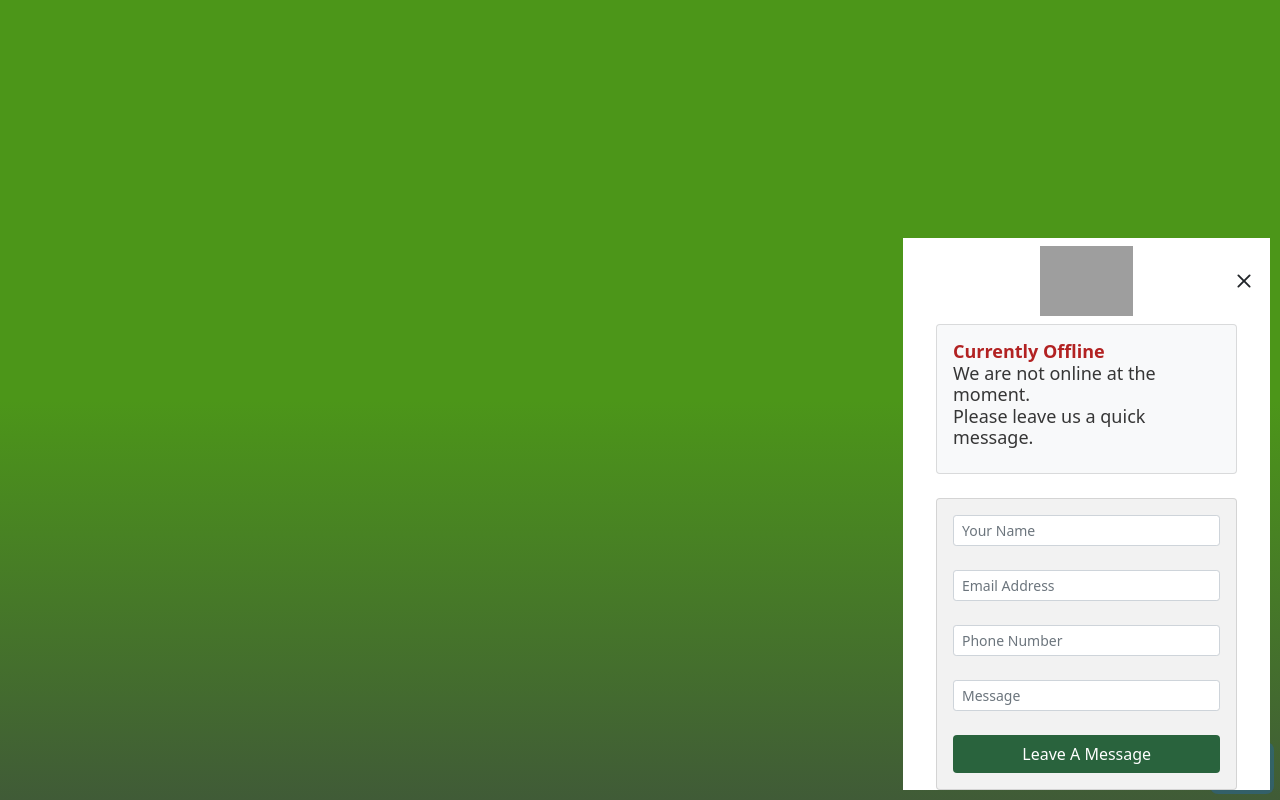
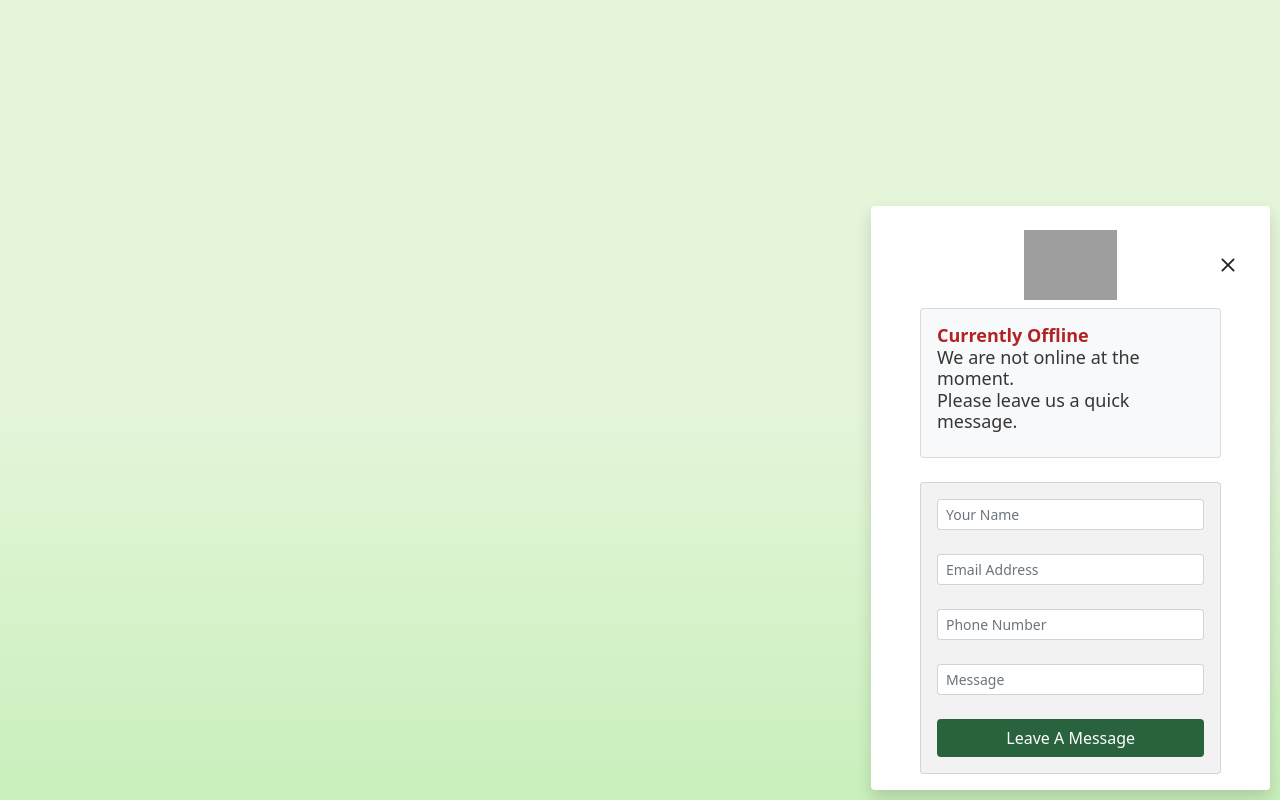
Before and after one commit to walaaayyad/live-chat-box, a plain HTML site: page index.html in a window 1280 px wide. Both pictures are taken after a click on the button 1242 px from the left and 768 px from the top of the page. Drawn offline with nearby package versions, Linux system fonts and the light colour scheme; grey boxes are pictures that could not be loaded; some icons are missing.

Commit message:
Update index.html

```diff
--- a/index.html
+++ b/index.html
@@ -7,18 +7,23 @@
     <title>Document</title>
     <link href="https://cdn.jsdelivr.net/npm/bootstrap@5.1.3/dist/css/bootstrap.min.css" rel="stylesheet" integrity="sha384-1BmE4kWBq78iYhFldvKuhfTAU6auU8tT94WrHftjDbrCEXSU1oBoqyl2QvZ6jIW3" crossorigin="anonymous">
 </head>
-<body style="height: 100vh; background: rgb(64,91,55);
-background: linear-gradient(0deg, rgba(64,91,55,1) 0%, rgba(76,150,25,1) 50%);">
+<style>
+    .btn:focus {
+        box-shadow: none !important;
+    }
+</style>
+<body style="height: 100vh; background: rgb(201,240,188);
+background: linear-gradient(0deg, rgba(201,240,188,1) 0%, rgba(229,245,218,1) 50%);">
 
-<button class="btn" style="position: fixed; bottom: 10px; right: 10px; z-index: 500;" onclick="openForm()">
-    <svg xmlns="http://www.w3.org/2000/svg" width="30" height="30" fill="#fff" class="bi bi-chat-dots-fill" viewBox="0 0 16 16">
+<button class="btn" style="position: fixed; bottom: 5px; right: 5px; z-index: 500;" onclick="openForm()">
+    <svg xmlns="http://www.w3.org/2000/svg" width="30" height="30" fill="#2a633c" class="bi bi-chat-dots-fill" viewBox="0 0 16 16">
         <path d="M16 8c0 3.866-3.582 7-8 7a9.06 9.06 0 0 1-2.347-.306c-.584.296-1.925.864-4.181 1.234-.2.032-.352-.176-.273-.362.354-.836.674-1.95.77-2.966C.744 11.37 0 9.76 0 8c0-3.866 3.582-7 8-7s8 3.134 8 7zM5 8a1 1 0 1 0-2 0 1 1 0 0 0 2 0zm4 0a1 1 0 1 0-2 0 1 1 0 0 0 2 0zm3 1a1 1 0 1 0 0-2 1 1 0 0 0 0 2z"/>
       </svg>
 </button>
     <main role="main" style="position: absolute; right: 10; bottom: 10;">
 
         <!-- Offline but wants a message, Leave a message -->
-    <div id="chatBox" class="containe-fluid" style="position: fixed; right: 10px; bottom: 10px; background-color: #FFFFFF; display: none; z-index: 1000;">
+    <div id="chatBox" class="containe-fluid shadow p-3 bg-body rounded" style="position: fixed; right: 10px; bottom: 10px; background-color: #FFFFFF; display: none; z-index: 1000;">
         <!-- Start main Container -->
         <div class="row">
             <nav class="navbar sticky-top" style="align-content: center; text-align: center;">
```
